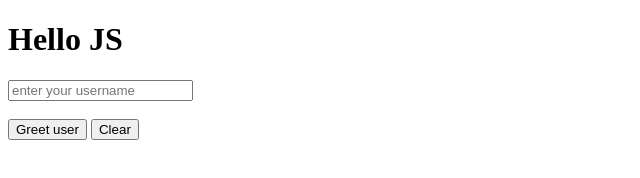
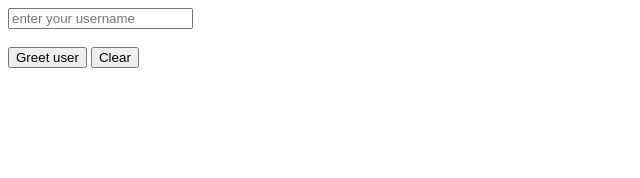
Before and after one commit to hassanmansoori37/Java-Script, a plain HTML site: page DOM Manupalation/index.html in a window 1280 px wide. Shown: the whole page, without its empty margins (0-640 px from the left). Drawn offline with Linux system fonts and the light colour scheme.

Commit message:
dom manupulationn xompleted

```diff
--- a/DOM Manupalation/index.html
+++ b/DOM Manupalation/index.html
@@ -7,7 +7,8 @@
     <link rel="stylesheet" href="./style.css">
 </head>
 <body>
-    <h1>Hello JS</h1>
+     <!-- <h1 id="head">Hello DOM</h1>
+    <p id="para">Hello Developer Lorem ipsum, dolor sit amet consectetur adipisicing elit. Eum ab distinctio nulla, iure inventore laboriosam ut repellat! Eum mollitia repudiandae, pariatur iusto suscipit incidunt, laborum odit ad iure perferendis molestias! Lorem ipsum dolor sit amet consectetur adipisicing elit. Eveniet cumque, dolore tempora accusantium eum quisquam minima exercitationem, harum id atque fugiat, sunt consectetur ducimus est esse a ex! Repellat, unde?</p>  -->
 
     <!-- <input type="email" id="email" placeholder="enter your email"> <br><br>
     <input type="password" id="password" placeholder="enter your password"> <br><br>
```
Also changed, not shown: DOM Manupalation/app.js (+51 -0 lines).
